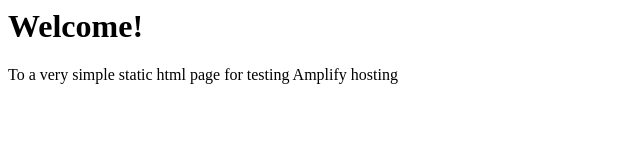
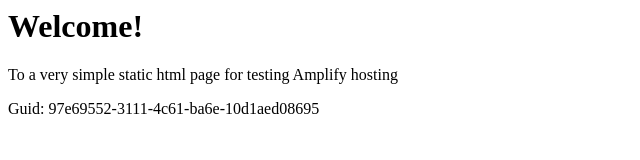
Before and after one commit to aws-aemilia-yul/Github-PR-Commit-Integration-Test-DoNotTouch-Gith-P5X5MO5I-v1-prod-ca-central-1, a website: page src/index.html in a window 1280 px wide. Shown: the whole page, without its empty margins (0-640 px from the left). Drawn offline with Linux system fonts and the light colour scheme.

Commit message:
commit from integ tests

```diff
--- a/src/index.html
+++ b/src/index.html
@@ -1,3 +1,5 @@
+
+
 <html lang="en">
 
 <head>
@@ -10,6 +12,6 @@
 <body>
     <h1>Welcome!</h1>
     <p>To a very simple static html page for testing Amplify hosting</p>
-</body>
+    <p>Guid: 97e69552-3111-4c61-ba6e-10d1aed08695</p></body>
 
 </html>
```
